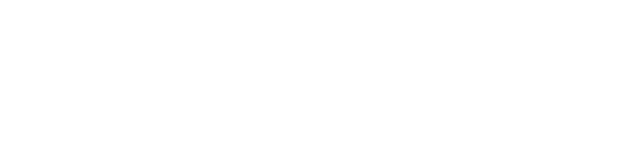
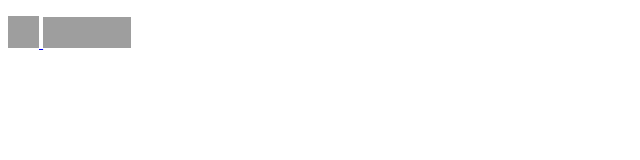
Before and after one commit to ShelahEB/basic_template, a plain HTML site: page index.html in a window 1280 px wide. Shown: the whole page, without its empty margins (0-640 px from the left). Drawn offline with Linux system fonts and the light colour scheme; files that its build step writes are made by us from their sources; grey boxes are pictures that could not be loaded.

Commit message:
Add html and css validation buttons

```diff
--- a/index.html
+++ b/index.html
@@ -27,5 +27,21 @@
 
 
 </div><!--End DIV Wrapper-->
+
+    <!-- begin validation buttons DELETE LATER-->
+    <p>
+    <a href="http://validator.w3.org/check?uri=referer">
+    <img src="http://www.w3.org/html/logo/badge/html5-badge-h-solo.png"
+    width="31" height="32" alt="valid HTML5" />
+    </a>
+    <a href="http://jigsaw.w3.org/css-validator/check/referer?profile=css3">
+    <img src="http://jigsaw.w3.org/css-validator/images/vcss"
+    alt="Valid CSS3" height="31" width="88" />
+    </a>
+    </p>
+    <!-- end validation buttons -->
+
+
+
 </body>
 </html>
--- a/style.css
+++ b/style.css
@@ -16,6 +16,6 @@ Universal Reset
 	}
 
 body {
-Font-size: 100%; /*16 px */
+    font-size: 100%; /*16 px */
 	font-family: Calibri, "Helvetica Neue", Helvetica, Arial, sans-serif;
 	}
```
